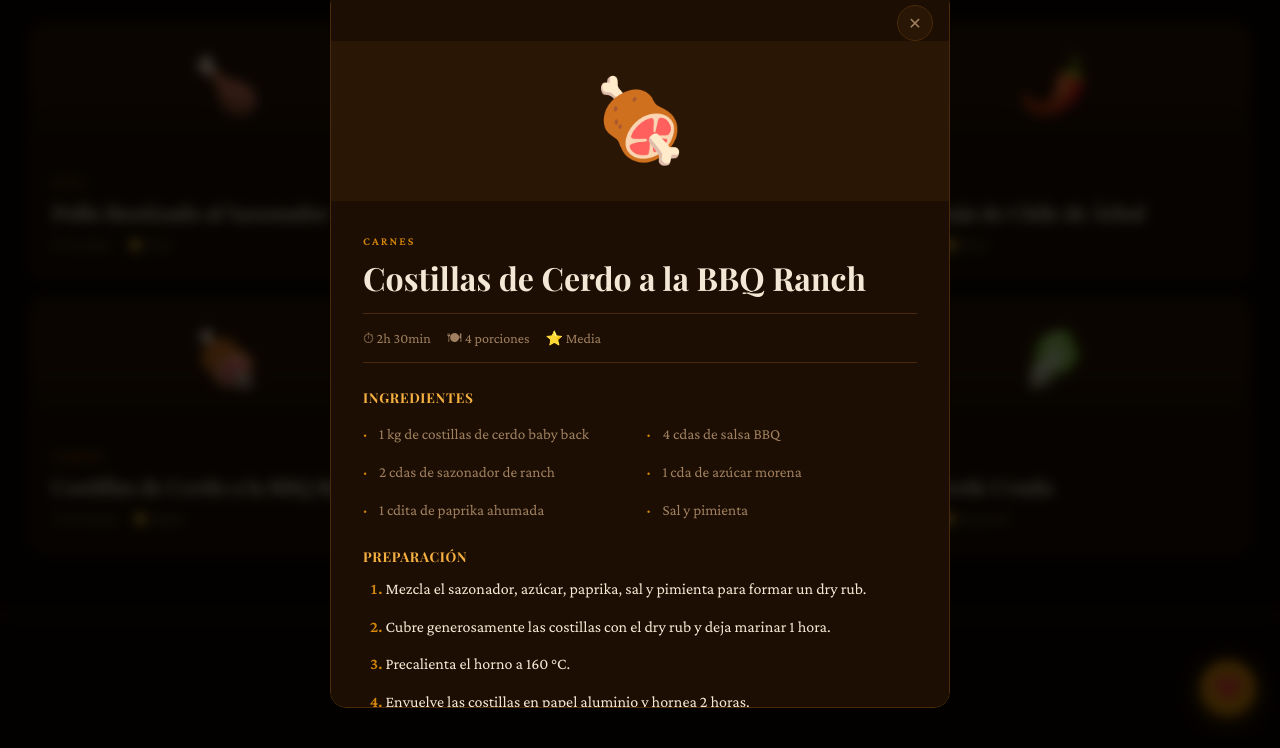
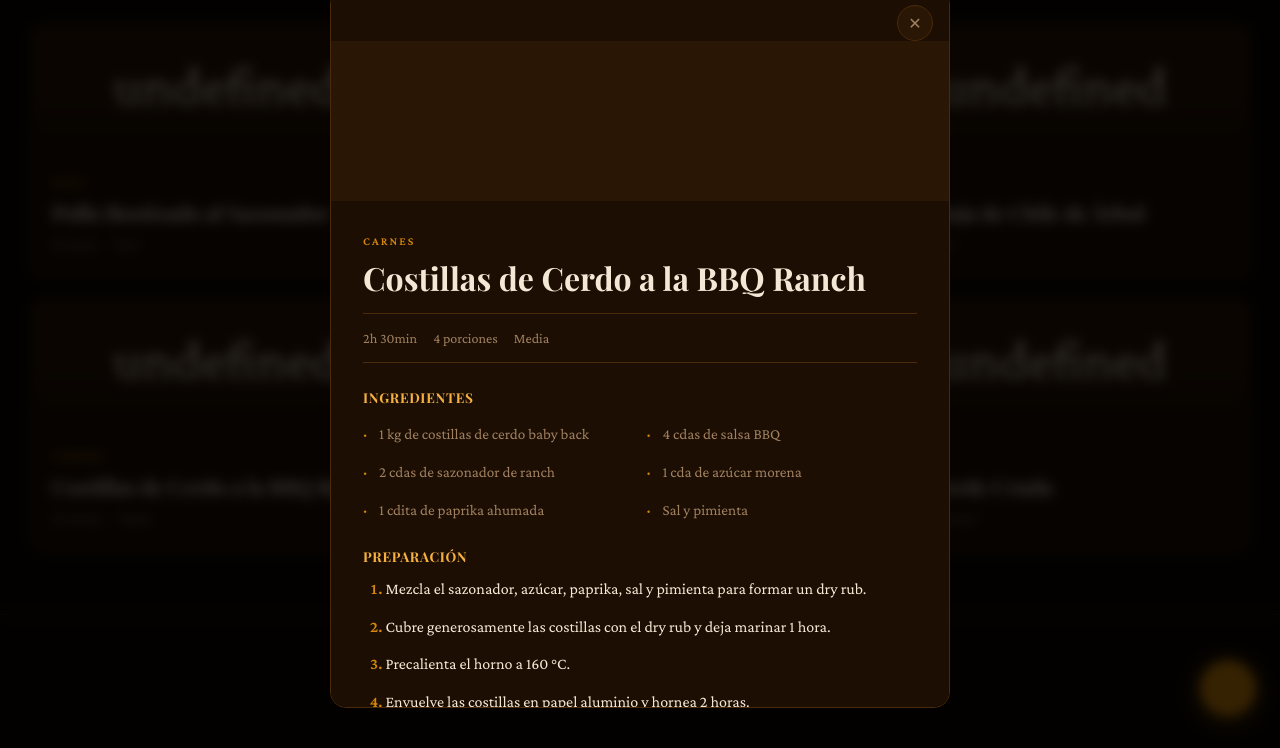
Before and after one commit to WetWafflesTaken/ProyFinalDevOps, a website: page index.html in a window 1280 px wide. Both pictures are taken after a click on the element 226 px from the left and 948 px from the top of the page. Shown: the part 524-1272 px from the top of the page. Drawn offline with nearby package versions, Linux system fonts and the light colour scheme; a web font is replaced by a local one.

Commit message:
Quinto commit

```diff
--- a/app.js
+++ b/app.js
@@ -26,7 +26,6 @@ window.addEventListener('load', () => {
   setupServiceWorker();
   setupOnlineStatus();
 });
-/* ── RENDER GRID ───────────────────────────────────────────── */
 function renderGrid(recipes) {
   grid.innerHTML = '';
   if (!recipes.length) {
@@ -44,8 +43,8 @@ function renderGrid(recipes) {
         <span class="card-cat">${r.category}</span>
         <h2 class="card-title">${r.title}</h2>
         <div class="card-meta">
-          <span>⏱ ${r.time}</span>
-          <span>⭐ ${r.difficulty}</span>
+          <span> ${r.time}</span>
+          <span> ${r.difficulty}</span>
         </div>
         ${isFav ? '<span class="card-fav">❤ Favorita</span>' : ''}
       </div>`;
@@ -84,9 +83,9 @@ function openModal(id) {
   document.getElementById('modalEmoji').textContent        = r.emoji;
   document.getElementById('modalCat').textContent          = r.category;
   document.getElementById('modalTitle').textContent        = r.title;
-  document.getElementById('modalTime').textContent         = `⏱ ${r.time}`;
-  document.getElementById('modalServings').textContent     = `🍽 ${r.servings}`;
-  document.getElementById('modalDiff').textContent         = `⭐ ${r.difficulty}`;
+  document.getElementById('modalTime').textContent         = ` ${r.time}`;
+  document.getElementById('modalServings').textContent     = ` ${r.servings}`;
+  document.getElementById('modalDiff').textContent         = ` ${r.difficulty}`;
 
   const ingList = document.getElementById('modalIngredients');
   ingList.innerHTML = r.ingredients.map(i => `<li>${i}</li>`).join('');
@@ -114,7 +113,7 @@ document.getElementById('favBtn').addEventListener('click', () => {
     showToast('Eliminada de favoritas');
   } else {
     favorites.push(currentRecipeId);
-    showToast('❤ Guardada en favoritas');
+    showToast('Guardada en favoritas');
   }
   localStorage.setItem('don-eladio-favs', JSON.stringify(favorites));
   updateFavBtn();
@@ -124,7 +123,7 @@ document.getElementById('favBtn').addEventListener('click', () => {
 function updateFavBtn() {
   const btn = document.getElementById('favBtn');
   if (favorites.includes(currentRecipeId)) {
-    btn.textContent = '❤ En favoritas';
+    btn.textContent = 'En favoritas';
     btn.classList.add('saved');
   } else {
     btn.textContent = '♡ Guardar favorita';
@@ -151,7 +150,7 @@ function renderFavPanel() {
     const r = RECIPES.find(x => x.id === id);
     if (!r) return;
     const li = document.createElement('li');
-    li.innerHTML = `<span class="fav-emoji">${r.emoji}</span> ${r.title}`;
+    li.innerHTML = `<span class="fav-emoji"></span> ${r.title}`;
     li.addEventListener('click', () => {
       favPanel.classList.remove('open');
       openModal(r.id);
@@ -196,7 +195,7 @@ installBtn.addEventListener('click', () => {
   if (!deferredInstallPrompt) return;
   deferredInstallPrompt.prompt();
   deferredInstallPrompt.userChoice.then(choice => {
-    if (choice.outcome === 'accepted') showToast('📲 App instalada!');
+    if (choice.outcome === 'accepted') showToast(' App instalada!');
     deferredInstallPrompt = null;
     installPrompt.style.display = 'none';
   });
--- a/index.html
+++ b/index.html
@@ -15,7 +15,6 @@
 </head>
 <body>
   <div id="loader" class="loader">
-    <div class="loader-pot">🫕</div>
     <p>Calentando la cocina…</p>
   </div>
   <header class="site-header">
@@ -47,9 +46,9 @@
         <span class="modal-cat" id="modalCat"></span>
         <h2 class="modal-title" id="modalTitle"></h2>
         <div class="modal-meta">
-          <span id="modalTime">⏱ —</span>
-          <span id="modalServings">🍽 —</span>
-          <span id="modalDiff">⭐ —</span>
+          <span id="modalTime"> —</span>
+          <span id="modalServings"> —</span>
+          <span id="modalDiff"> —</span>
         </div>
         <h3>Ingredientes</h3>
         <ul class="modal-ingredients" id="modalIngredients"></ul>
@@ -60,7 +59,7 @@
     </article>
   </div>
   <div class="toast" id="toast"></div>
-  <button class="fab" id="fabFav" title="Mis favoritas">❤️
+  <button class="fab" id="fabFav" title="Mis favoritas">
     <span class="fab-badge" id="fabBadge">0</span>
   </button>
   <aside class="fav-panel" id="favPanel">
@@ -71,10 +70,10 @@
     <ul id="favList"></ul>
   </aside>
   <div class="offline-banner" id="offlineBanner">
-    📵 Sin conexión — mostrando recetas guardadas
+     Sin conexión — mostrando recetas guardadas
   </div>
   <footer class="site-footer">
-    <p>© 2025 Recetas Don Eladio · Hecho con <span style="color:#e74c3c">♥</span> en México</p>
+    <p>© 2025 Recetas Don Eladio · Hecho con <span style="color:#e74c3c"></span> en México</p>
     <p class="pwa-install" id="installPrompt" style="display:none">
       <button id="installBtn">📲 Instalar App</button>
     </p>
--- a/recipes.js
+++ b/recipes.js
@@ -3,7 +3,6 @@ const RECIPES = [
     id: 1,
     title: "Pollo Rostizado al Sazonador",
     category: "aves",
-    emoji: "🍗",
     time: "1h 15min",
     servings: "4–6 porciones",
     difficulty: "Fácil",
@@ -30,7 +29,6 @@ const RECIPES = [
     id: 2,
     title: "Carne de Cerdo con Chile Morita",
     category: "carnes",
-    emoji: "🥩",
     time: "50min",
     servings: "4 porciones",
     difficulty: "Media",
@@ -59,7 +57,6 @@ const RECIPES = [
     id: 3,
     title: "Salsa Roja de Chile de Árbol",
     category: "salsas",
-    emoji: "🌶️",
     time: "20min",
     servings: "1 taza aprox.",
     difficulty: "Fácil",
@@ -84,7 +81,6 @@ const RECIPES = [
     id: 4,
     title: "Costillas de Cerdo a la BBQ Ranch",
     category: "carnes",
-    emoji: "🍖",
     time: "2h 30min",
     servings: "4 porciones",
     difficulty: "Media",
@@ -110,7 +106,6 @@ const RECIPES = [
     id: 5,
     title: "Pechugas al Ajillo con Hierbas",
     category: "aves",
-    emoji: "🍳",
     time: "30min",
     servings: "2 porciones",
     difficulty: "Fácil",
@@ -137,7 +132,6 @@ const RECIPES = [
     id: 6,
     title: "Salsa Verde Cruda",
     category: "salsas",
-    emoji: "🥬",
     time: "10min",
     servings: "1½ tazas",
     difficulty: "Muy fácil",
```
